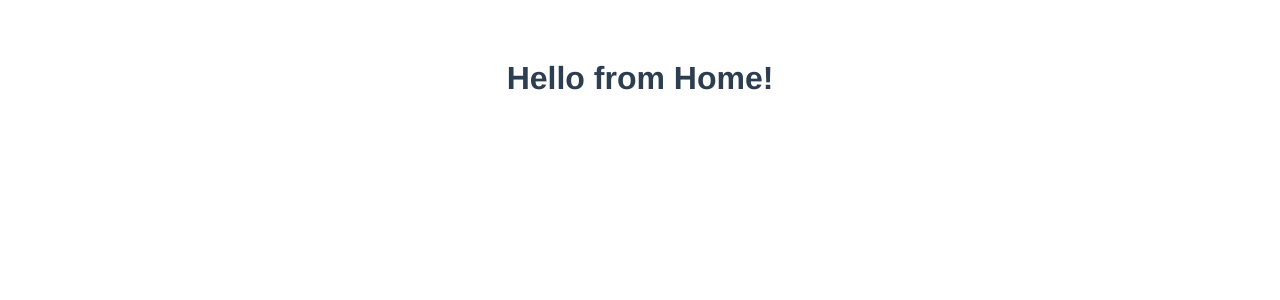
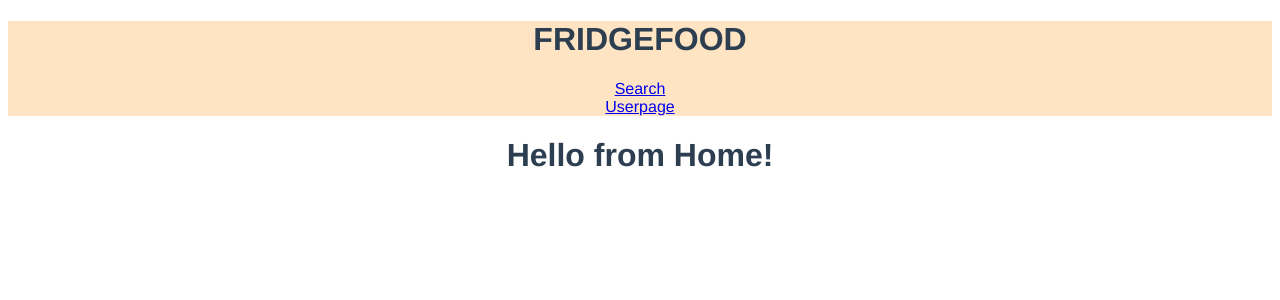
Before and after one commit to anmabler/FridgeFood, a Vue app in the folder Frontend/: page / in a window 1280 px wide. Shown: the top 300 px of the page. Built offline with nearby package versions, Linux system fonts and the light colour scheme.

Commit message:
added nav

```diff
--- a/Frontend/src/App.vue
+++ b/Frontend/src/App.vue
@@ -1,10 +1,18 @@
 <template>
+  <Nav />
   <router-view/>
+
 </template>
 
-<script setup>
+<script>
+import Nav from "./components/Nav.vue"
 
-
+export default {
+  name: 'App',
+  components: {
+  Nav
+  }
+}
 // This starter template is using Vue 3 experimental <script setup> SFCs
 // Check out https://github.com/vuejs/rfcs/blob/master/active-rfcs/0040-script-setup.md
 </script>
@@ -16,6 +24,6 @@
   -moz-osx-font-smoothing: grayscale;
   text-align: center;
   color: #2c3e50;
-  margin-top: 60px;
+  margin-top: 0px;
 }
 </style>
--- /dev/null
+++ b/Frontend/src/components/Nav.vue
@@ -0,0 +1,29 @@
+<template>
+  <div>
+        <h1>FRIDGEFOOD</h1>
+        <ul>
+            <li><router-link to="/search">Search</router-link></li>
+            <li><router-link to="/users/1">Userpage</router-link></li>
+        </ul>
+  </div>
+</template>
+
+<script>
+export default {
+
+}
+</script>
+
+<style scoped>
+ul {
+    display: inline-block;
+    list-style-type: none;
+    margin: 0;
+    padding: 0;
+}
+div {
+    /* margin-top: 20px; */
+    background-color: bisque;
+}
+
+</style>
```
